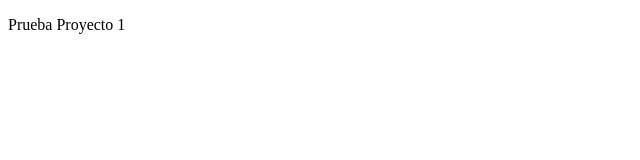
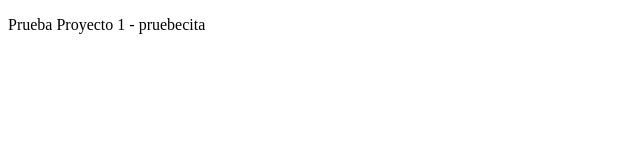
Before and after one commit to Ruben-P77/LLMM, a plain HTML site: page Proyecto1/index.html in a window 1280 px wide. Shown: the full height of the page, 0-640 px from the left. Drawn offline with Linux system fonts and the light colour scheme.

Commit message:
Proyecto1

```diff
--- a/Proyecto1/index.html
+++ b/Proyecto1/index.html
@@ -6,6 +6,6 @@
     <title>Document</title>
 </head>
 <body>
-    <p>Prueba Proyecto 1</p>
+    <p>Prueba Proyecto 1 - pruebecita</p>
 </body>
 </html>
```
